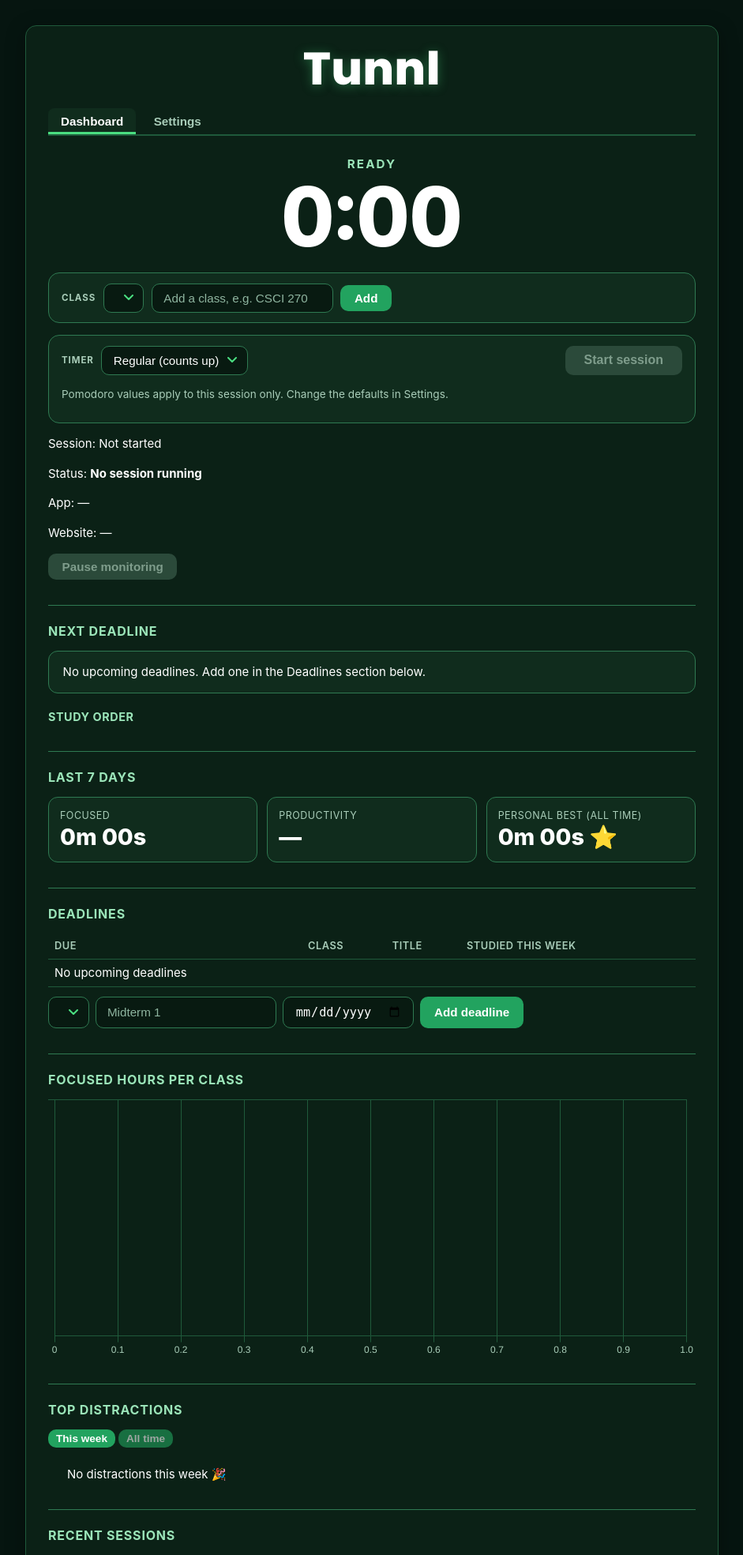
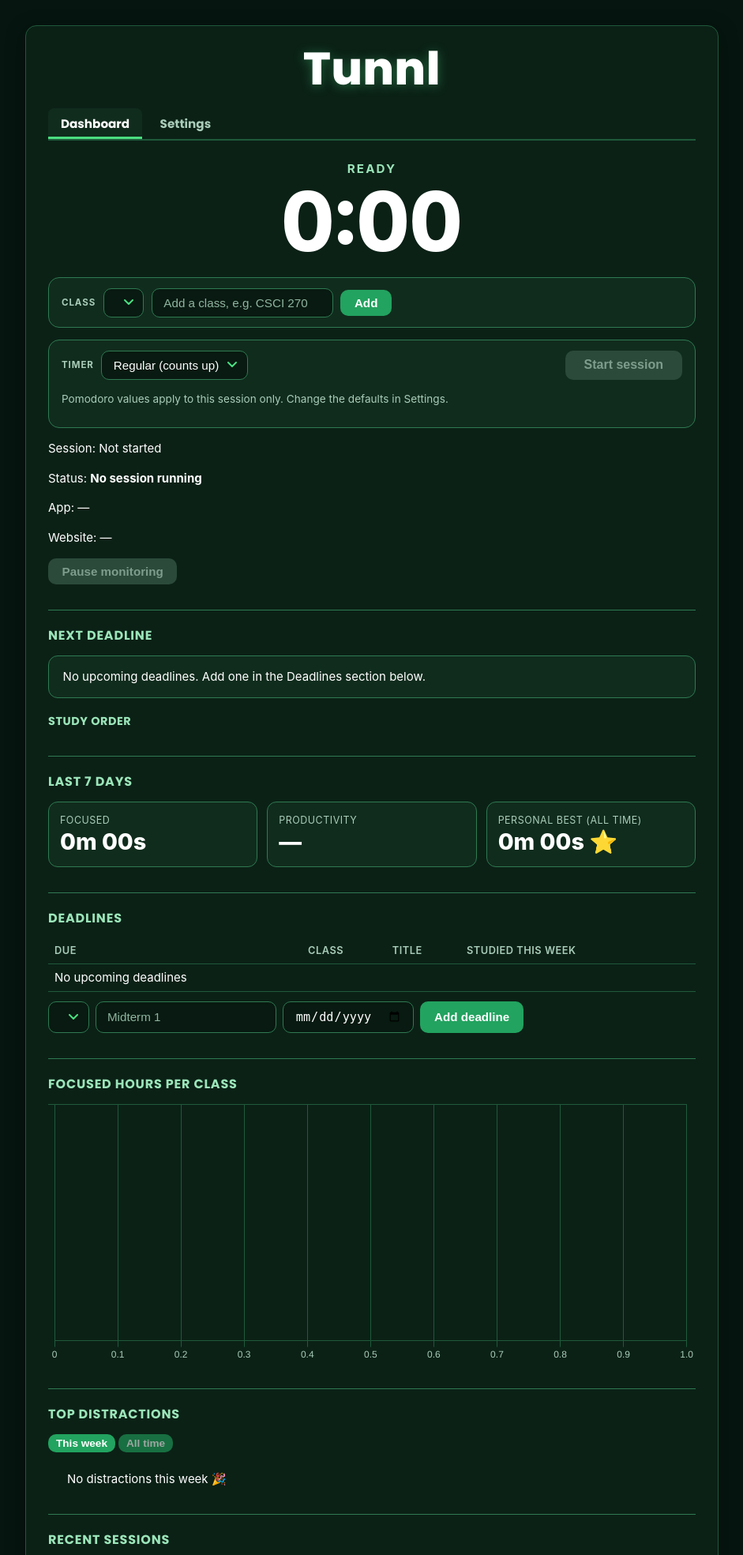
Before and after one commit to mewsmochi/scope_USC-Study-Monitor, a Flask app: page / in a window 1280 px wide. Shown: the top 1969 px of the page at 79% size, without its empty margins (169-1110 px from the left). Run offline with Flask 3, Linux system fonts and the light colour scheme; data that the repository does not hold is empty; some web fonts are replaced.

Commit message:
Use Marseille font for dashboard headings
Title, tabs, and section headings use Marseille with Poppins as fallback.
The font file is git-ignored (personal/non-profit license; this repo is
public). unicode-range skips digits because the free version has no
glyphs for 0-4. README explains how to install it locally.

Co-Authored-By: Claude Opus 5.5 <noreply@anthropic.com>

```diff
--- a/dashboard/static/style.css
+++ b/dashboard/static/style.css
@@ -1,5 +1,19 @@
 /* Page title font (must stay the first rule in the file) */
 @import url("https://fonts.googleapis.com/css2?family=Poppins:wght@700;800&display=swap");
+
+/* Marseille: headings only. Personal/non-profit license, so the file is git-ignored;
+   without it the headings fall back to Poppins. See README > Fonts.
+   - unicode-range leaves out digits (the free version draws 0-4 as empty boxes),
+     so numbers in headings ("Last 7 days") always use the fallback font.
+   - weight range 100-900: the font has one weight, and this stops the browser
+     from faking a bold version when a heading asks for 700/800. */
+@font-face {
+  font-family: "Marseille";
+  src: url("fonts/Marseille.otf") format("opentype");
+  font-weight: 100 900;
+  font-display: swap;
+  unicode-range: U+0020-002F, U+003A-007E, U+00A0-00FF, U+2010-2027;
+}
 
 :root {
   --bg: #061510;      /* page */
@@ -11,6 +25,7 @@
   --accent: #4ade80;
   --panel: #0b2116;   /* main card */
   --input: #081a11;
+  --display-font: "Marseille", "Poppins", "Avenir Next", "Trebuchet MS", sans-serif;
 }
 
 /* ---------- Base ---------- */
@@ -21,7 +36,7 @@ main {
   box-shadow: 0 6px 24px rgba(0, 0, 0, 0.35);
 }
 main h1 {
-  font-family: "Poppins", "Avenir Next", "Trebuchet MS", sans-serif;
+  font-family: var(--display-font);
   font-size: 3.6rem;
   line-height: 1.05;
   font-weight: 800;
@@ -31,6 +46,7 @@ main h1 {
   color: #ffffff;
   text-shadow: 0 2px 14px rgba(74, 222, 128, 0.35);   /* soft green glow */
 }
+h2, h3, .tab-button { font-family: var(--display-font); }
 h2 {
   margin-top: 32px; padding-top: 20px; border-top: 1px solid var(--line);
   font-size: 1rem; color: #9be5b9; text-transform: uppercase; letter-spacing: 0.05em;
```
Also changed, not shown: README.md, 1 other file.
